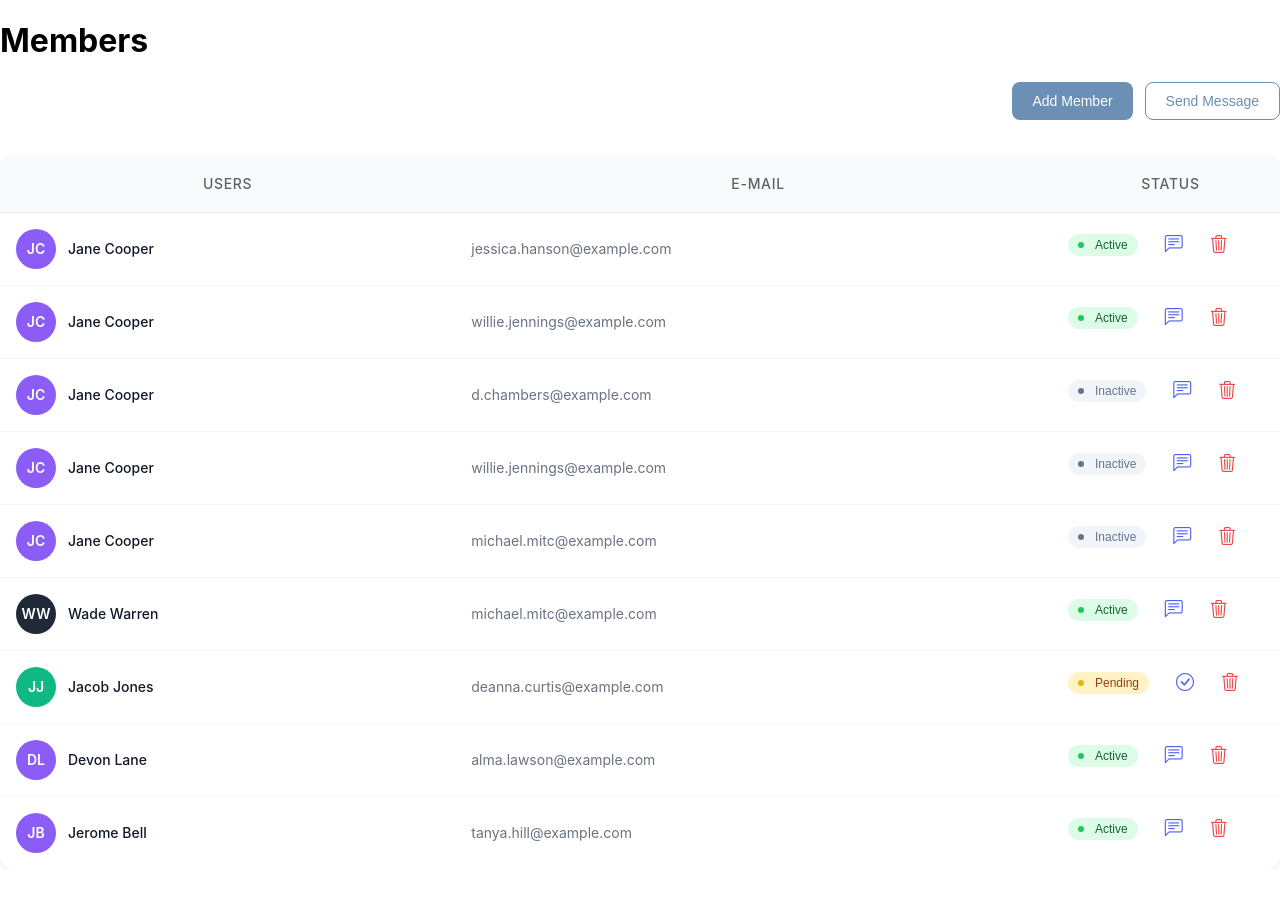
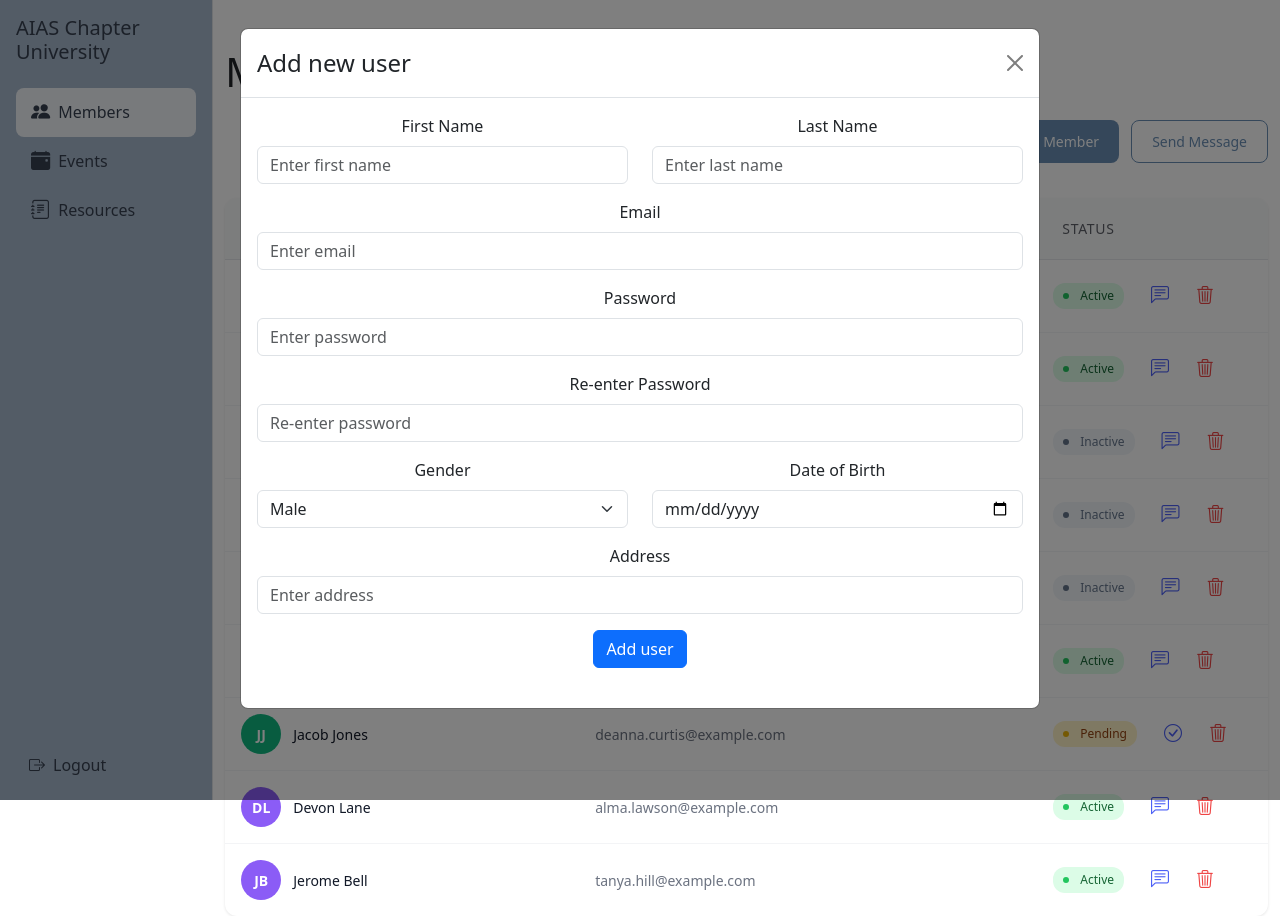
Before and after one commit to hadeelamr/Oppo-train-front-end, a React (Create React App) app in the folder oppo/: page / in a window 1280 px wide. Both pictures are taken after a click on the button "Add Member". Before the commit the page ends 869 px from the top, so only its background shows below. Built offline with nearby package versions, Linux system fonts and the light colour scheme; the HTML template or start-up script is replaced by a standard one.

Commit message:
dynamic users and make popupmessage component and links between them

```diff
--- a/oppo/src/App.js
+++ b/oppo/src/App.js
@@ -2,18 +2,20 @@ import React from 'react';
 import logo from './logo.svg';
 import './App.css';
 import MembersTable from "./components/MembersTable";
+import Sidebar from "./components/Sidebar";
 
 function App() {
   return (
     <div className="App">
       <header className="App-header">
-
-
+      <div className="d-flex">
+        <Sidebar />
 
         <div className="container mt-5">
       <h1 className="mb-4">Members</h1>
       <MembersTable />
     </div>
+      </div>
       </header>
     </div>
   );
--- a/oppo/src/components/AddUserModal.js
+++ b/oppo/src/components/AddUserModal.js
@@ -1,57 +1,136 @@
-import React from 'react';
+import React, { useState } from 'react';
 import { Modal, Button, Form } from 'react-bootstrap';
 
-const AddUserModal = ({ show, handleClose }) => (
+const AddUserModal = ({ show, handleClose, handleAddUser }) => {
+    const [firstName, setFirstName] = useState("");
+    const [lastName, setLastName] = useState("");
+    const [email, setEmail] = useState("");
+    const [password, setPassword] = useState("");
+    const [confirmPassword, setConfirmPassword] = useState("");
+    const [gender, setGender] = useState("Male");
+    const [dob, setDob] = useState("");
+    const [address, setAddress] = useState("");
+
+    const handleSubmit = (e) => {
+        e.preventDefault();
+
+        if (password !== confirmPassword) {
+            alert("Passwords do not match!");
+            return;
+        }
+
+        handleAddUser({
+            firstName,
+            lastName,
+            email,
+            password,
+            gender,
+            dob,
+            address
+        });
+
+        setFirstName("");
+        setLastName("");
+        setEmail("");
+        setPassword("");
+        setConfirmPassword("");
+        setGender("Male");
+        setDob("");
+        setAddress("");
+
+        handleClose();
+    };
+
+    return (
         <Modal show={show} onHide={handleClose} size="lg">
             <Modal.Header closeButton>
                 <Modal.Title>Add new user</Modal.Title>
             </Modal.Header>
             <Modal.Body>
-            <Form>
+                <Form onSubmit={handleSubmit}>
                     <div className="row">
                         <Form.Group className="col-md-6 mb-3">
                             <Form.Label>First Name</Form.Label>
-                        <Form.Control type="text" placeholder="Enter first name" />
+                            <Form.Control
+                                type="text"
+                                placeholder="Enter first name"
+                                value={firstName}
+                                onChange={(e) => setFirstName(e.target.value)}
+                                required
+                            />
                         </Form.Group>
                         <Form.Group className="col-md-6 mb-3">
                             <Form.Label>Last Name</Form.Label>
-                        <Form.Control type="text" placeholder="Enter last name" />
+                            <Form.Control
+                                type="text"
+                                placeholder="Enter last name"
+                                value={lastName}
+                                onChange={(e) => setLastName(e.target.value)}
+                                required
+                            />
                         </Form.Group>
                     </div>
                     <Form.Group className="mb-3">
                         <Form.Label>Email</Form.Label>
-                    <Form.Control type="email" placeholder="Enter email" />
+                        <Form.Control
+                            type="email"
+                            placeholder="Enter email"
+                            value={email}
+                            onChange={(e) => setEmail(e.target.value)}
+                            required
+                        />
                     </Form.Group>
                     <Form.Group className="mb-3">
                         <Form.Label>Password</Form.Label>
-                    <Form.Control type="password" placeholder="Enter password" />
+                        <Form.Control
+                            type="password"
+                            placeholder="Enter password"
+                            value={password}
+                            onChange={(e) => setPassword(e.target.value)}
+                            required
+                        />
                     </Form.Group>
                     <Form.Group className="mb-3">
                         <Form.Label>Re-enter Password</Form.Label>
-                    <Form.Control type="password" placeholder="Re-enter password" />
+                        <Form.Control
+                            type="password"
+                            placeholder="Re-enter password"
+                            value={confirmPassword}
+                            onChange={(e) => setConfirmPassword(e.target.value)}
+                            required
+                        />
                     </Form.Group>
                     <div className="row">
                         <Form.Group className="col-md-6 mb-3">
                             <Form.Label>Gender</Form.Label>
-                        <Form.Select>
+                            <Form.Select value={gender} onChange={(e) => setGender(e.target.value)}>
                                 <option>Male</option>
                                 <option>Female</option>
                             </Form.Select>
-
                         </Form.Group>
                         <Form.Group className="col-md-6 mb-3">
                             <Form.Label>Date of Birth</Form.Label>
-                        <Form.Control type="date" />
+                            <Form.Control
+                                type="date"
+                                value={dob}
+                                onChange={(e) => setDob(e.target.value)}
+                            />
                         </Form.Group>
                     </div>
                     <Form.Group className="mb-3">
                         <Form.Label>Address</Form.Label>
-                    <Form.Control type="text" placeholder="Enter address" />
+                        <Form.Control
+                            type="text"
+                            placeholder="Enter address"
+                            value={address}
+                            onChange={(e) => setAddress(e.target.value)}
+                        />
                     </Form.Group>
                     <Button variant="primary" type="submit">Add user</Button>
                 </Form>
             </Modal.Body>
         </Modal>
     );
+};
 
 export default AddUserModal;
--- a/oppo/src/components/MembersTable.js
+++ b/oppo/src/components/MembersTable.js
@@ -1,4 +1,6 @@
 import React, { useState } from "react";
+import AddUserModal from "./AddUserModal";
+import MessagePopup from "./MessagePopup";
 
 const membersData = [
   { id: 1, name: "Jane Cooper", email: "jessica.hanson@example.com", status: "Active", avatar: "JC" },
@@ -42,6 +44,11 @@ const MembersTable = () => {
   const [selectedMember, setSelectedMember] = useState(null);
   const [notification, setNotification] = useState(null);
 
+  const [showAddModal, setShowAddModal] = useState(false);
+
+  const [showMessagePopup, setShowMessagePopup] = useState(false);
+  const [popupUser, setPopupUser] = useState(null);
+
   const handleOpenModal = (member) => {
     setSelectedMember(member);
     setShowModal(true);
@@ -83,16 +90,33 @@ const MembersTable = () => {
   };
 
   const handleMessage = (member) => {
-    alert(`Sending message to ${member.name} (${member.email})`);
+    setPopupUser(member);
+    setShowMessagePopup(true);
   };
 
   const handleSendMessageToAll = () => {
-    const userCount = members.length;
-    alert(`Sending message to all ${userCount} users`);
+    setPopupUser(null);
+    setShowMessagePopup(true);
   };
 
   const closeNotification = () => {
     setNotification(null);
+  };
+
+  const handleAddUser = (formData) => {
+    const fullName = `${formData.firstName} ${formData.lastName}`;
+    const initials = fullName.split(" ").map(n => n[0]).join("").toUpperCase();
+
+    const newUser = {
+      id: members.length + 1,
+      name: fullName,
+      email: formData.email,
+      status: "Pending",
+      avatar: initials
+    };
+
+    setMembers([...members, newUser]);
+    setShowAddModal(false);
   };
 
   return (
@@ -117,7 +141,7 @@ const MembersTable = () => {
       <div className="page-header">
         <div className="page-title"></div>
         <div className="header-actions">
-          <button className="btn-add-member">Add Member</button>
+          <button className="btn-add-member" onClick={() => setShowAddModal(true)}>Add Member</button>
           <button className="btn-send-message" onClick={handleSendMessageToAll}>
             Send Message
           </button>
@@ -134,7 +158,7 @@ const MembersTable = () => {
             </tr>
           </thead>
           <tbody>
-            {members.map((member, index) => (
+            {members.map((member) => (
 <tr key={member.id} className="member-row">
   <td className="user-cell">
     <div className="user-info">
@@ -168,11 +192,25 @@ const MembersTable = () => {
     </div>
   </td>
 </tr>
-
             ))}
           </tbody>
         </table>
       </div>
+
+      {}
+      <AddUserModal
+        show={showAddModal}
+        handleClose={() => setShowAddModal(false)}
+        handleAddUser={handleAddUser}
+      />
+
+      {}
+      <MessagePopup
+        show={showMessagePopup}
+        handleClose={() => setShowMessagePopup(false)}
+        members={members}
+        selectedUser={popupUser}
+      />
 
       {showModal && (
         <div className="delete-modal-overlay">
--- /dev/null
+++ b/oppo/src/components/MessagePopup.js
@@ -0,0 +1,76 @@
+import React, { useState, useEffect } from "react";
+import { Modal, Button, Form } from "react-bootstrap";
+
+const MessagePopup = ({ show, handleClose, members, selectedUser }) => {
+  const [selected, setSelected] = useState("all");
+  const [message, setMessage] = useState("");
+
+  useEffect(() => {
+    if (selectedUser) {
+      setSelected(selectedUser.id);
+      setMessage(`Hello ${selectedUser.name}, how's it going ?`);
+    } else {
+      setSelected("all");
+      setMessage("");
+    }
+  }, [selectedUser]);
+
+  const handleSend = () => {
+    if (selected === "all") {
+      alert(`Message sent to all users: "${message}"`);
+    } else {
+      const user = members.find((m) => m.id === selected);
+      alert(`Message sent to ${user.name}: "${message}"`);
+    }
+    handleClose();
+  };
+
+  return (
+    <Modal show={show} onHide={handleClose} centered>
+      <Modal.Header closeButton>
+        <Modal.Title>Send Message</Modal.Title>
+      </Modal.Header>
+      <Modal.Body>
+        <Form>
+          <Form.Group className="mb-3">
+            <Form.Label>User</Form.Label>
+            <Form.Select
+              value={selected}
+              onChange={(e) =>
+                setSelected(e.target.value === "all" ? "all" : parseInt(e.target.value))
+              }
+            >
+              <option value="all">Select All</option>
+              {members.map((m) => (
+                <option key={m.id} value={m.id}>
+                  {m.name}
+                </option>
+              ))}
+            </Form.Select>
+          </Form.Group>
+
+          <Form.Group className="mb-3">
+            <Form.Label>Message</Form.Label>
+            <Form.Control
+              as="textarea"
+              rows={3}
+              placeholder="Message text goes here"
+              value={message}
+              onChange={(e) => setMessage(e.target.value)}
+            />
+          </Form.Group>
+
+          <Button
+            variant="primary"
+            className="w-100 d-flex justify-content-center align-items-center"
+            onClick={handleSend}
+          >
+            Send Message <span style={{ marginLeft: "8px" }}>➔</span>
+          </Button>
+        </Form>
+      </Modal.Body>
+    </Modal>
+  );
+};
+
+export default MessagePopup;
--- a/oppo/src/components/Sidebar.css
+++ b/oppo/src/components/Sidebar.css
@@ -16,7 +16,6 @@
 
 .sidebar .nav-link:hover {
     background-color: #D1D5DB;
-    /* رمادي متوسط عند الـ hover */
     color: #374151;
 }
 
```
Lines whose indentation alone changed are shown as unchanged.
